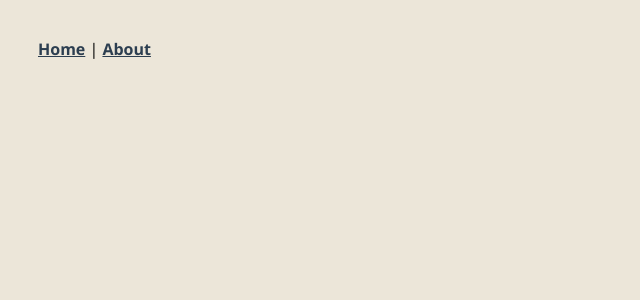
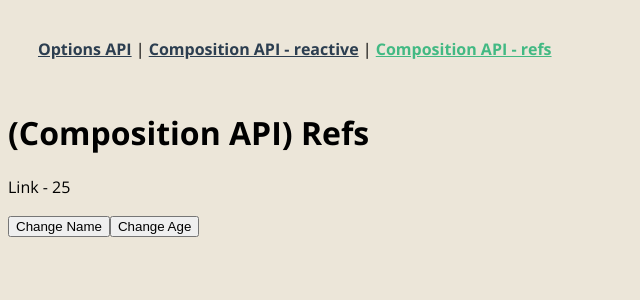
Before and after one commit to splNovikov/vue-ts-sandbox, a Vue app: page /variant3 in a window 1280 px wide. Before the commit this address had no page. Shown: the top 300 px of the page, without its empty margins (0-640 px from the left). Built offline with nearby package versions, Linux system fonts and the light colour scheme.

Commit message:
composition api. reactive and refs

```diff
--- a/src/App.vue
+++ b/src/App.vue
@@ -1,7 +1,9 @@
 <template>
   <nav>
-    <router-link to="/">Home</router-link> |
-    <router-link to="/about">About</router-link>
+    <router-link to="/">Options API</router-link> |
+    <router-link to="/variant2">Composition API - reactive</router-link> |
+    <router-link to="/variant3">Composition API - refs</router-link>
   </nav>
   <router-view />
 </template>
+<script setup lang="ts"></script>
--- a/src/router/router.ts
+++ b/src/router/router.ts
@@ -1,20 +1,28 @@
 import { createRouter, createWebHistory, RouteRecordRaw } from "vue-router";
-import HomeView from "../views/HomeView.vue";
+import OptionsApiView from "../views/OptionsApiView.vue";
+import CompositionApiView from "../views/CompositionApiView.refs.vue";
 
 const routes: Array<RouteRecordRaw> = [
   {
     path: "/",
-    name: "home",
-    component: HomeView,
+    name: "variant1",
+    component: OptionsApiView,
   },
   {
-    path: "/about",
-    name: "about",
+    path: "/variant2",
+    name: "variant2",
     // route level code-splitting
     // this generates a separate chunk (about.[hash].js) for this route
     // which is lazy-loaded when the route is visited.
     component: () =>
-      import(/* webpackChunkName: "about" */ "../views/AboutView.vue"),
+      import(
+        /* webpackChunkName: "about" */ "../views/CompositionApiView.reactive.vue"
+      ),
+  },
+  {
+    path: "/variant3",
+    name: "variant3",
+    component: CompositionApiView,
   },
 ];
 
--- a/src/views/AboutView.vue
+++ /dev/null
@@ -1,5 +0,0 @@
-<template>
-  <div class="about">
-    <h1>This is an about page</h1>
-  </div>
-</template>
--- /dev/null
+++ b/src/views/CompositionApiView.reactive.vue
@@ -0,0 +1,31 @@
+<template>
+  <h1>(Composition API) Reactive</h1>
+  <p>{{ name }} - {{ age }}</p>
+  <button type="button" @click="changeName('Updated Name')">Change Name</button>
+  <button type="button" @click="changeAge(50)">Change Age</button>
+</template>
+
+<script lang="ts">
+import { defineComponent, reactive, toRefs } from "vue";
+
+export default defineComponent({
+  name: "AboutView",
+  components: {},
+  setup() {
+    const state = reactive({
+      name: "Link",
+      age: 25 as string | number,
+    });
+
+    return { ...toRefs(state) };
+  },
+  methods: {
+    changeName(val: string) {
+      this.name = val;
+    },
+    changeAge(val: number | string) {
+      this.age = val;
+    },
+  },
+});
+</script>
--- /dev/null
+++ b/src/views/CompositionApiView.refs.vue
@@ -0,0 +1,29 @@
+<template>
+  <h1>(Composition API) Refs</h1>
+  <p>{{ name }} - {{ age }}</p>
+  <button type="button" @click="changeName('Updated Name')">Change Name</button>
+  <button type="button" @click="changeAge(50)">Change Age</button>
+</template>
+
+<script lang="ts">
+import { defineComponent, ref } from "vue";
+
+export default defineComponent({
+  name: "AboutView",
+  components: {},
+  setup() {
+    const name = ref("Link");
+    const age = ref<number | string>(25);
+
+    return { name, age };
+  },
+  methods: {
+    changeName(val: string) {
+      this.name = val;
+    },
+    changeAge(val: number | string) {
+      this.age = val;
+    },
+  },
+});
+</script>
--- a/src/views/HomeView.vue
+++ b/src/views/OptionsApiView.vue
@@ -1,5 +1,5 @@
 <template>
-  <h1 class="home">Home Page (Options API)</h1>
+  <h1>(Options API)</h1>
   <p>{{ name }} - {{ age }}</p>
   <button type="button" @click="changeName('aa')">Change Name</button>
   <button type="button" @click="changeAge(22)">Change Age</button>
```
